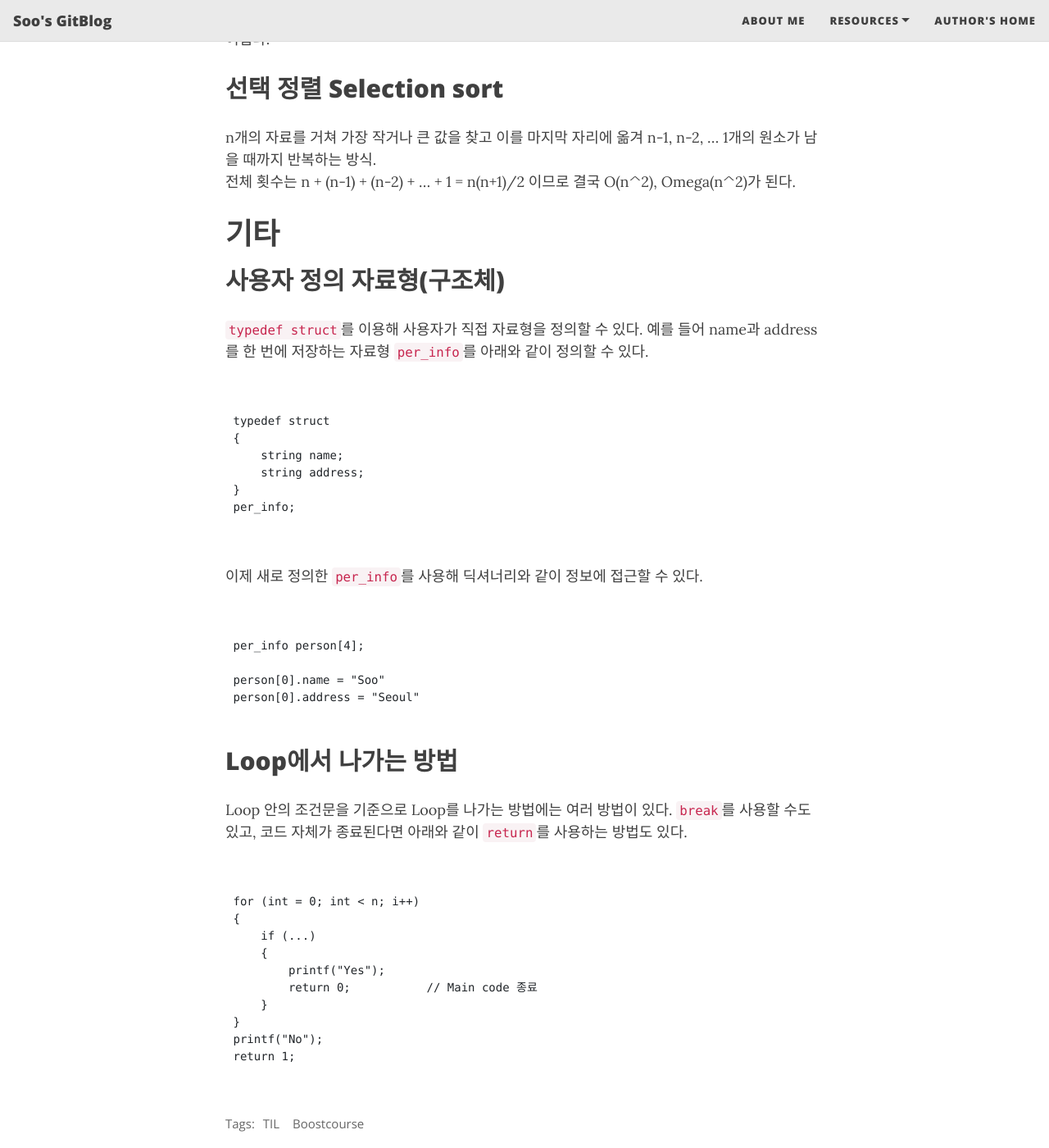
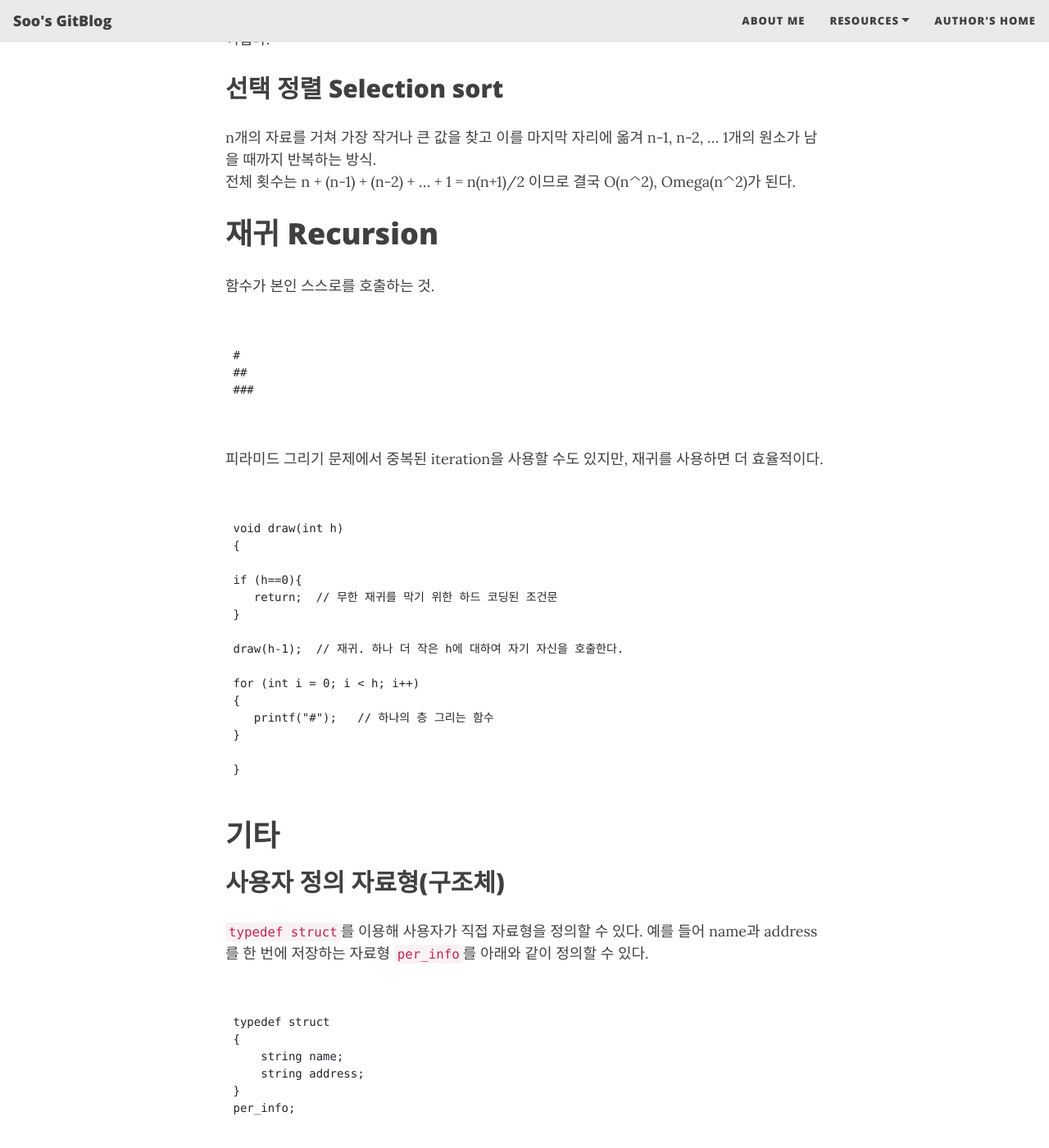
Before and after one commit to Soo-Im/Soo-Im.github.io, a Jekyll site: the page built from _posts/2021-01-29-Boostcourse-4.md, in a window 1280 px wide and 1400 px high, scrolled down 1182 px. Shown: the whole window at 82% size. Built offline with Jekyll 4.4.1, drawn with Linux system fonts in a browser that asks for light colours; nearby versions of some CDN libraries.

Commit message:
Update 2021-01-29-Boostcourse-4.md

```diff
--- a/_posts/2021-01-29-Boostcourse-4.md
+++ b/_posts/2021-01-29-Boostcourse-4.md
@@ -33,6 +33,36 @@ n개의 값이 주어졌을 때 i, i+1의 값 비교는 총 n-1회 이루어지
 ## 선택 정렬 Selection sort
 n개의 자료를 거쳐 가장 작거나 큰 값을 찾고 이를 마지막 자리에 옮겨 n-1, n-2, ... 1개의 원소가 남을 때까지 반복하는 방식.
 전체 횟수는 n + (n-1) + (n-2) + ... + 1 = n(n+1)/2 이므로 결국 O(n^2), Omega(n^2)가 된다.
+
+# 재귀 Recursion
+함수가 본인 스스로를 호출하는 것.
+<pre>
+<code>
+#
+##
+###
+</code>
+</pre>
+피라미드 그리기 문제에서 중복된 iteration을 사용할 수도 있지만, 재귀를 사용하면 더 효율적이다.
+<pre>
+<code>
+void draw(int h)
+{
+
+if (h==0){
+   return;  // 무한 재귀를 막기 위한 하드 코딩된 조건문
+}
+
+draw(h-1);  // 재귀. 하나 더 작은 h에 대하여 자기 자신을 호출한다.
+
+for (int i = 0; i < h; i++)
+{
+   printf("#");   // 하나의 층 그리는 함수
+}
+
+}
+</code>
+</pre>
 
 
 # 기타
```
